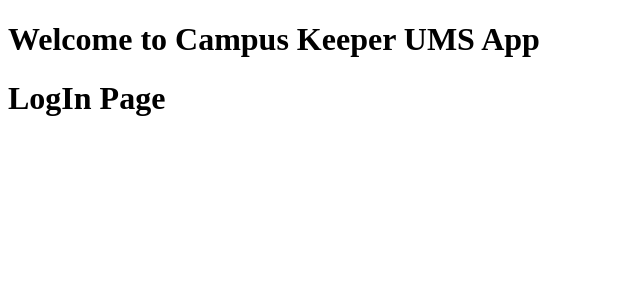
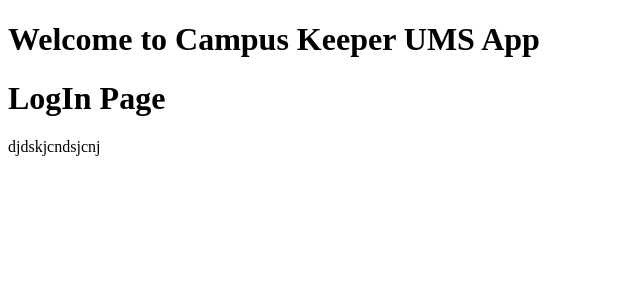
Before and after one commit to subham07-t/campus-keeper-UMS-app, a React (Vite) app in the folder frontend/: page / in a window 1280 px wide. Shown: the top 300 px of the page, without its empty margins (0-640 px from the left). Built offline with nearby package versions, Linux system fonts and the light colour scheme.

Commit message:
added p tag in login page

```diff
--- a/frontend/src/components/Login/Login.jsx
+++ b/frontend/src/components/Login/Login.jsx
@@ -4,6 +4,7 @@ const Login = () => {
   return (
     <div>
       <h1>LogIn Page</h1>
+      <p>djdskjcndsjcnj</p>
     </div>
   );
 };
```
